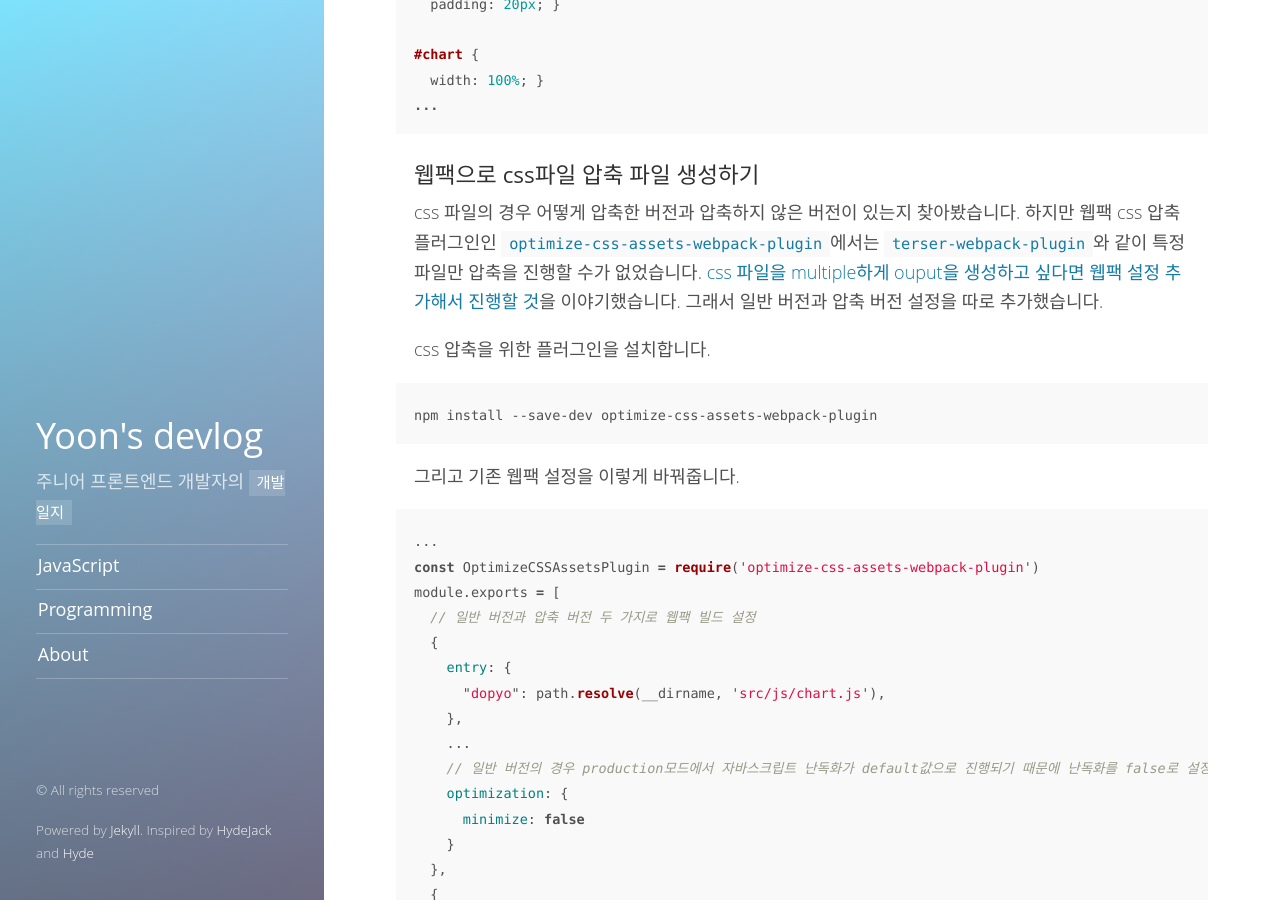
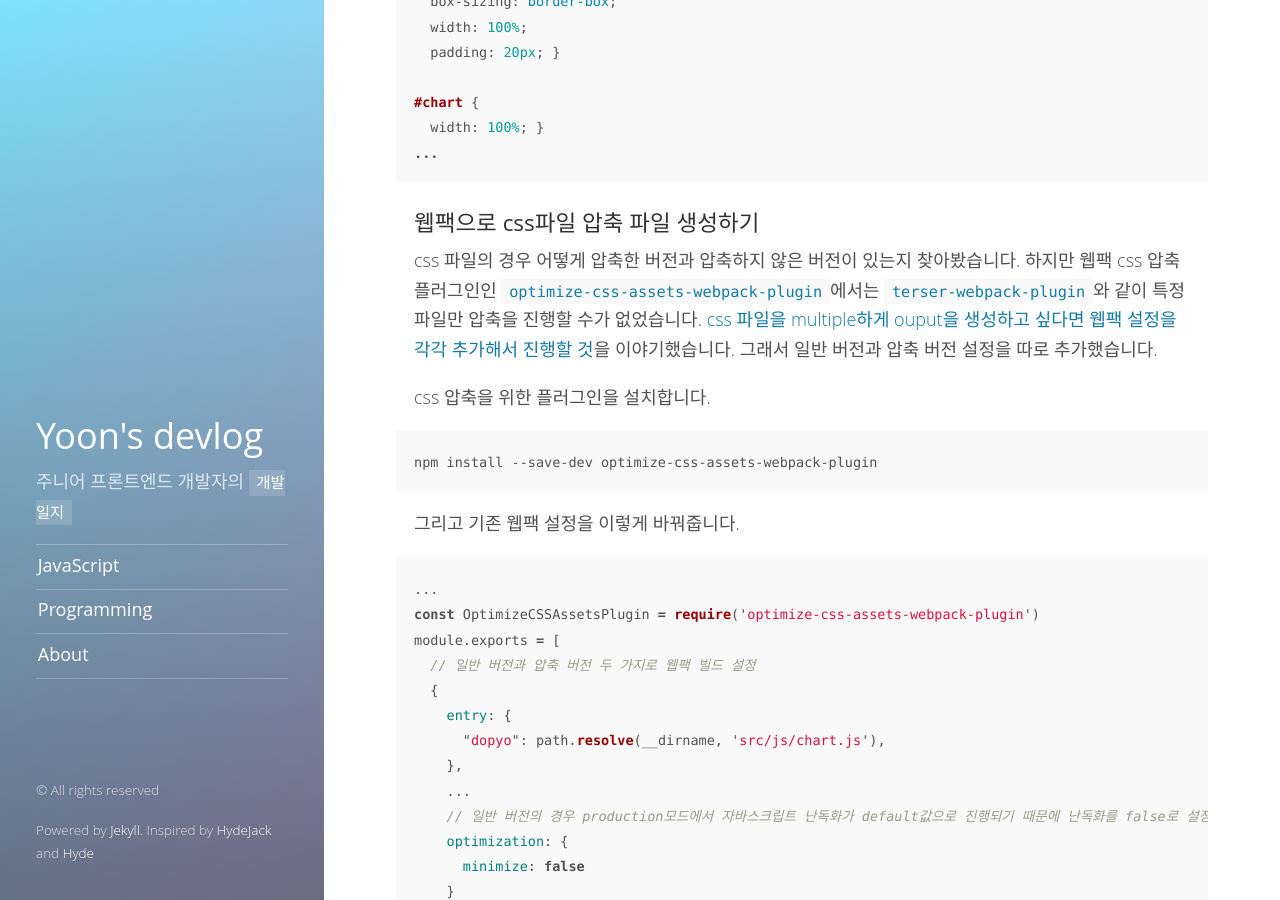
Before and after one commit to hyeyoon/blog, a Jekyll site: the page built from _posts/2019-05-26-setting-webpack-for-javascript-library.md, in a window 1280 px wide and 900 px high, scrolled down 10729 px. Built offline with Jekyll 4.4.1, drawn with Linux system fonts in a browser that asks for light colours; some web fonts are replaced; comment, search, counter and statistics services are not loaded; some of the changed text lies outside the part shown.

Commit message:
Update webpack post

````diff
--- a/_posts/2019-05-26-setting-webpack-for-javascript-library.md
+++ b/_posts/2019-05-26-setting-webpack-for-javascript-library.md
@@ -72,7 +72,7 @@
 ```
 
 ### 웹팩 설정에 필요한 패키지 설치
-
+아래 명령어를 터미널에 입력해서 패키지들을 설치합니다.
 ```
 npm install --save-dev mini-css-extract-plugin webpack-merge clean-webpack-plugin terser-webpack-plugin optimize-css-assets-webpack-plugin
 ```
@@ -323,7 +323,7 @@
 ```
 
 ### 웹팩으로 css파일 압축 파일 생성하기
-css 파일의 경우 어떻게 압축한 버전과 압축하지 않은 버전이 있는지 찾아봤습니다. 하지만 웹팩 css 압축 플러그인인 ```optimize-css-assets-webpack-plugin```에서는 ```terser-webpack-plugin```와 같이 특정 파일만 압축을 진행할 수가 없었습니다. [css 파일을 multiple하게 ouput을 생성하고 싶다면 웹팩 설정 추가해서 진행할 것](https://github.com/NMFR/optimize-css-assets-webpack-plugin/issues/29#issuecomment-350505133)을 이야기했습니다. 그래서 일반 버전과 압축 버전 설정을 따로 추가했습니다.
+css 파일의 경우 어떻게 압축한 버전과 압축하지 않은 버전이 있는지 찾아봤습니다. 하지만 웹팩 css 압축 플러그인인 ```optimize-css-assets-webpack-plugin```에서는 ```terser-webpack-plugin```와 같이 특정 파일만 압축을 진행할 수가 없었습니다. [css 파일을 multiple하게 ouput을 생성하고 싶다면 웹팩 설정을 각각 추가해서 진행할 것](https://github.com/NMFR/optimize-css-assets-webpack-plugin/issues/29#issuecomment-350505133)을 이야기했습니다. 그래서 일반 버전과 압축 버전 설정을 따로 추가했습니다.
 
 css 압축을 위한 플러그인을 설치합니다.
 ```
````
